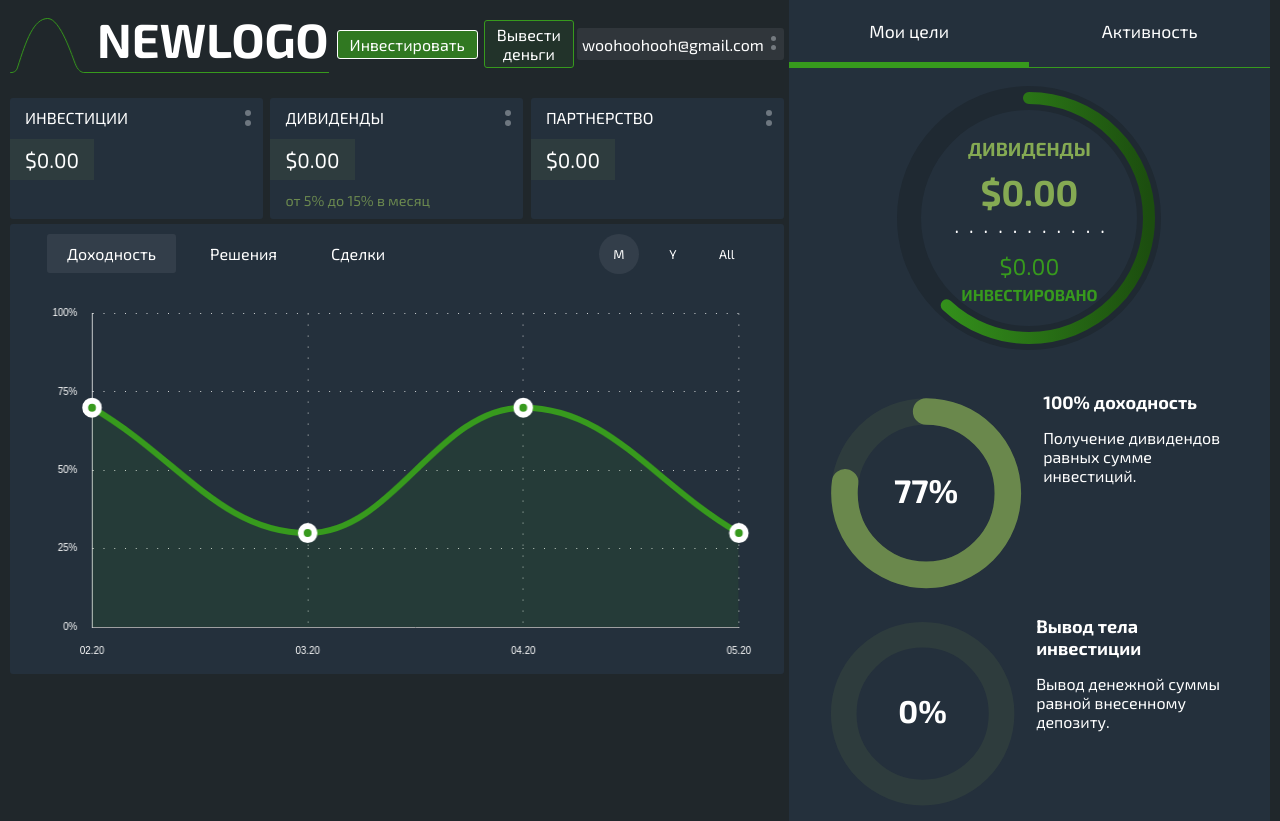
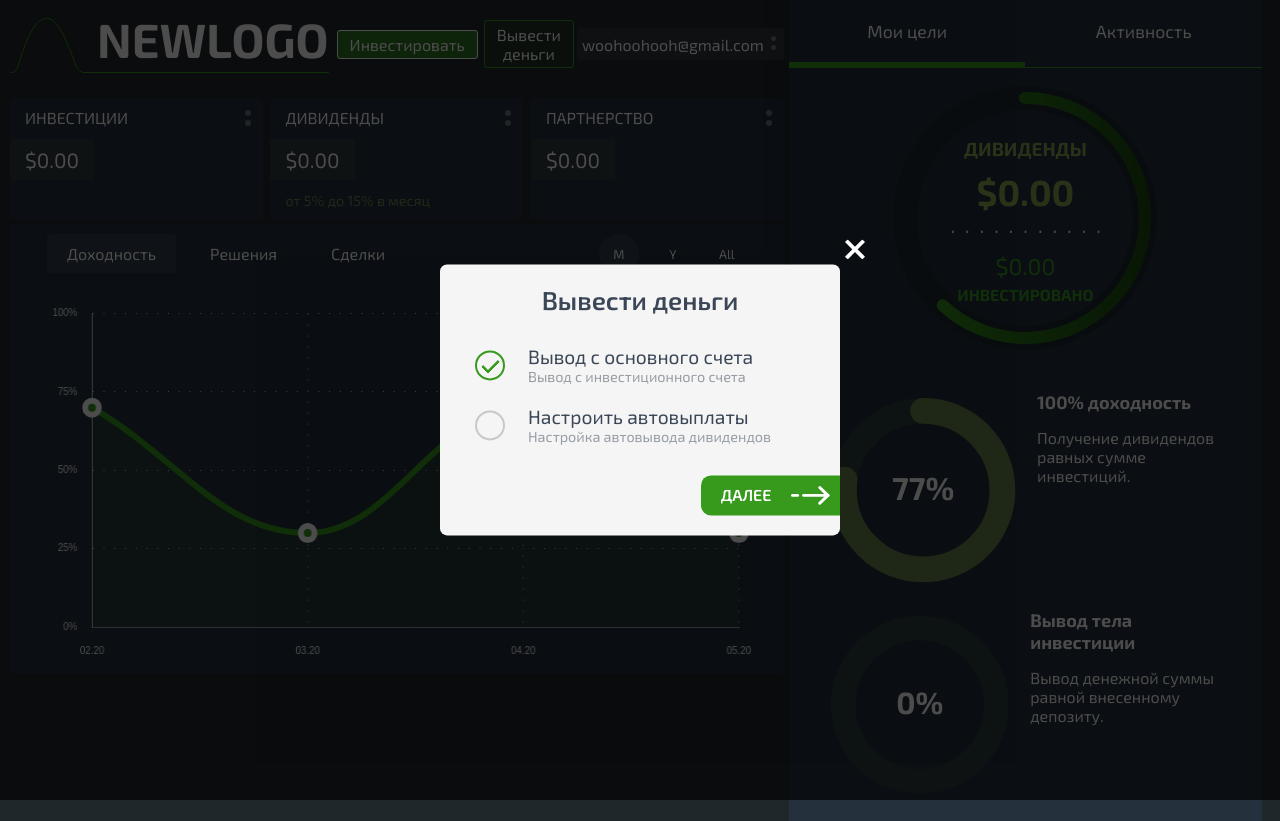
Before and after one commit to Gogabok/Invest-Project, a Vue app in the folder user-panel/: page / in a window 1280 px wide. Both pictures are taken after a click on the button "Вывести деньги". Built offline with nearby package versions, Linux system fonts and the light colour scheme.

Commit message:
output modal component

```diff
--- a/user-panel/src/components/header/VNavBtn.vue
+++ b/user-panel/src/components/header/VNavBtn.vue
@@ -1,5 +1,5 @@
 <template>
-  <button :class="VClass" class="v-nav-btn">
+  <button @click="selecting(VClass)" :class="VClass" class="v-nav-btn">
     <slot></slot>
   </button>
 </template>
@@ -7,7 +7,13 @@
 <script>
 export default {
   name: 'v-nav-btn',
-  props: [ 'VClass' ]
+  props: [ 'VClass' ],
+  methods: {
+    selecting(payload) {
+      this.$store.dispatch("modalStore/ADD_MODAL",
+      {title: payload, link: payload})
+    }
+  }
 }
 </script>
 
@@ -25,16 +31,16 @@ export default {
 .invest {
   background: rgba(55, 154, 29, .7);
   border: 1px solid #fff;
-  // &:hover {
-  //   background: rgba(55, 154, 29, .1);
-  // }
+  &:hover {
+    background: rgba(55, 154, 29, .1);
+  }
 }
-.get {
+.output {
   background: rgba(55, 154, 29, .1);
   border: 1px solid #379A1D;
-  // &:hover {
-  //   border: 1px solid #fff;
-  // }
+  &:hover {
+    border: 1px solid #fff;
+  }
 }
 
 @media screen and (max-width: 1530px) {
--- a/user-panel/src/components/header/index.vue
+++ b/user-panel/src/components/header/index.vue
@@ -15,7 +15,7 @@
     <div class="navigation-wrapper" :style="menuStyle">
       <v-logo class="logo"></v-logo>
       <v-nav-btn class="btn btn-1" :VClass="'invest'">Инвестировать</v-nav-btn>
-      <v-nav-btn class="btn btn-2" :VClass="'get'">Вывести деньги</v-nav-btn>
+      <v-nav-btn class="btn btn-2" :VClass="'output'">Вывести деньги</v-nav-btn>
       <v-user-card class="userBtn">{{ userName }}</v-user-card>
     </div>
   </div>
--- a/user-panel/src/components/modals/main_submodals/secure/twoFa.vue
+++ b/user-panel/src/components/modals/main_submodals/secure/twoFa.vue
@@ -5,7 +5,7 @@
       <input :ref="item.techLink" @click="selecting(item)" v-model="activeInput" :checked="item.isActivate" :value="item.techLink" type="radio" :id="item.techLink" name="security-input" />
       <label :for="item.techLink"></label>
     </label>
-    <div class="phoneSettings" v-if="phoneSettings.isShow">
+    <div class="phoneSettings" v-show="phoneSettings.isShow">
       <div class="item">
         <p class="title">Авторизация</p>
         <div class="toggle-wrapper">
@@ -178,6 +178,7 @@ export default {
     border-bottom: 1px solid #e4e4e4;
     padding: 20px 20px;
     color: rgba(48, 45, 43, .5);
+    transition-delay: .2s;
     transition-duration: .2s;
     &.active {
       color: rgba(48, 45, 43, 1);
@@ -235,6 +236,7 @@ export default {
   border-radius: 10px;
   padding: 10px 30px;
   margin: 20px auto 10px auto;
+    transition-delay: .2s;
   & .item {
     display: flex;
     align-items: center;
--- a/user-panel/src/components/modals/modal.vue
+++ b/user-panel/src/components/modals/modal.vue
@@ -20,12 +20,14 @@
 <script>
 import modalMain from "@/components/modals/main-modal";
 import modalCodeVerification from "@/components/modals/codeverification";
+import modalOutput from "@/components/modals/output";
 import store from "@/store";
 export default {
   name: "main-modal",
   components: {
     modalMain,
-    modalCodeVerification
+    modalCodeVerification,
+    modalOutput
   },
   mounted() {
     document.getElementsByTagName("html")[0].style.overflow = "hidden";
@@ -113,7 +115,7 @@ export default {
     overflow-y: auto;
   }
   .modal-overlay {
-    background: rgba(0, 0, 0, 0.9);
+    background: rgba(0, 0, 0, 0.8);
   }
 }
 </style>
--- /dev/null
+++ b/user-panel/src/components/modals/output.vue
@@ -0,0 +1,208 @@
+<template>
+  <div class="output-modal">
+    <img
+      ondragstart="return false;"
+      @click="deleteModal(modal, index)"
+      class="modal-close"
+      src="../../assets/modals/close.svg"
+      alt
+    />
+    <p class="title">Вывести деньги</p>
+    <div class="labels">
+      <label class="item">
+        <input
+          v-model="activeInput"
+          value="main"
+          type="radio"
+          id="output-input-1"
+          name="output-input"
+        />
+        <label for="output-input-1"></label>
+        <div class="text">
+          <p class="title-label">Вывод с основного счета</p>
+          <p class="desc-label">Вывод с инвестиционного счета</p>
+        </div>
+      </label>
+      <label class="item">
+        <input
+          v-model="activeInput"
+          value="autoOutput"
+          type="radio"
+          id="output-input-2"
+          name="output-input"
+        />
+        <label for="output-input-2"></label>
+        <div class="text">
+          <p class="title-label">Настроить автовыплаты</p>
+          <p class="desc-label">Настройка автовывода дивидендов</p>
+        </div>
+      </label>
+    </div>
+    <button class="output-submit">
+      Далее
+      <img src="../../assets/common/arrow-right-white.svg" alt />
+    </button>
+  </div>
+</template>
+
+<script>
+export default {
+  name: "modalOutput",
+  props: ["modal", "index"],
+  data: () => ({
+    activeInput: "main"
+  }),
+  methods: {
+    deleteModal(modal, index) {
+      this.$emit("deleteModal", { modal, index });
+    }
+  }
+};
+</script>
+
+
+<style lang="scss" scoped>
+.output-modal {
+  max-width: 400px;
+  width: 100%;
+  padding: 20px 0px;
+  margin: 0px auto;
+  background: #f5f5f5;
+  border-radius: 7px;
+  position: relative;
+  & .title {
+    font-size: 1.6em;
+    font-weight: 600;
+    color: #3b4757;
+    text-align: center;
+    margin-bottom: 20px;
+    user-select: none;
+  }
+  & .output-submit {
+    border: none;
+    border-top-left-radius: 10px;
+    border-bottom-left-radius: 10px;
+    background: #379a1d;
+    color: #fff;
+    text-transform: uppercase;
+    font-weight: 600;
+    padding: 10px 10px 10px 20px;
+    display: flex;
+    justify-content: space-between;
+    margin-left: auto;
+    margin: 20px 0px 0px auto;
+    & img {
+      margin-left: 20px;
+    }
+  }
+  & .labels {
+    padding: 0px 15px;
+    & .item {
+      text-decoration: none;
+      outline: none;
+      transition-duration: 0.2s;
+      display: flex;
+      align-items: center;
+      justify-content: space-between;
+      position: relative;
+      user-select: none;
+      cursor: pointer;
+      padding: 10px 20px;
+      color: rgba(48, 45, 43, 0.5);
+      transition-duration: 0.2s;
+      & .text {
+        width: 100%;
+        & .title-label {
+          font-size: 1.2em;
+          font-weight: 400;
+          color: #3b4757;
+          user-select: none;
+        }
+        & .desc-label {
+          font-size: 0.9em;
+          font-weight: 400;
+          color: rgba(59, 71, 87, 0.5);
+          user-select: none;
+        }
+      }
+      & input {
+        margin: 0px 20px;
+        visibility: hidden;
+      }
+      & label {
+        margin-right: 40px;
+        cursor: pointer;
+        position: absolute;
+        top: 50%;
+        left: 20px;
+        transform: translate(0%, -50%);
+        -webkit-appearance: none;
+        border: 2px solid #c8c8c8;
+        white-space: nowrap;
+        width: 30px;
+        height: 30px;
+        border-radius: 50%;
+        transition: opacity 0.2s;
+        &:after {
+          opacity: 0;
+          content: "";
+          position: absolute;
+          width: 14px;
+          height: 7px;
+          background: transparent;
+          top: 7px;
+          right: 4px;
+          border: 3px solid #379a1d;
+          border-radius: 1px;
+          border-top: none;
+          border-right: none;
+          -webkit-transform: rotate(-45deg);
+          -moz-transform: rotate(-45deg);
+          -o-transform: rotate(-45deg);
+          -ms-transform: rotate(-45deg);
+          transform: rotate(-45deg);
+        }
+      }
+      & input[type="radio"]:checked + label:after {
+        opacity: 1;
+      }
+      & input[type="radio"]:checked + label {
+        background-color: #f5f5f5;
+        border: 2px solid #379a1d;
+      }
+    }
+  }
+}
+.modal-close {
+  position: absolute;
+  right: -25px;
+  top: -25px;
+  cursor: pointer;
+  user-select: none;
+  z-index: 9999;
+  width: 20px;
+  height: 20px;
+}
+
+@media screen and (max-width: 600px) {
+  .output-modal {
+    max-width: auto;
+    width: calc(100% - 30px);
+    padding: 10px 0px;
+    & .labels {
+      padding: 0px 0px;
+      & .item {
+        padding: 15px 0px;
+        padding-right: 10px;
+        & input {
+          margin-right: 30px;
+        }
+      }
+    }
+  }
+  .modal-close {
+    right: 5px;
+    top: -45px;
+  }
+}
+</style>
```
Also changed, not shown: user-panel/src/assets/common/arrow-right-white.svg (added).
